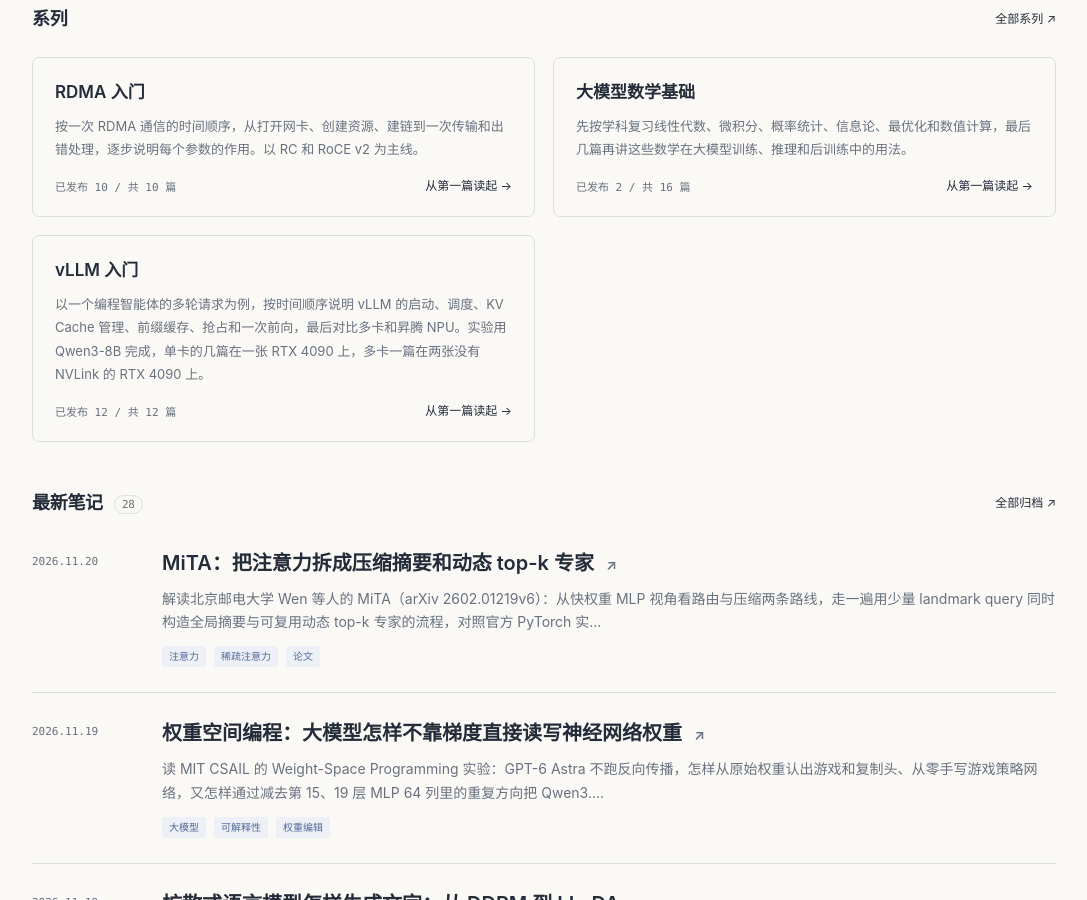
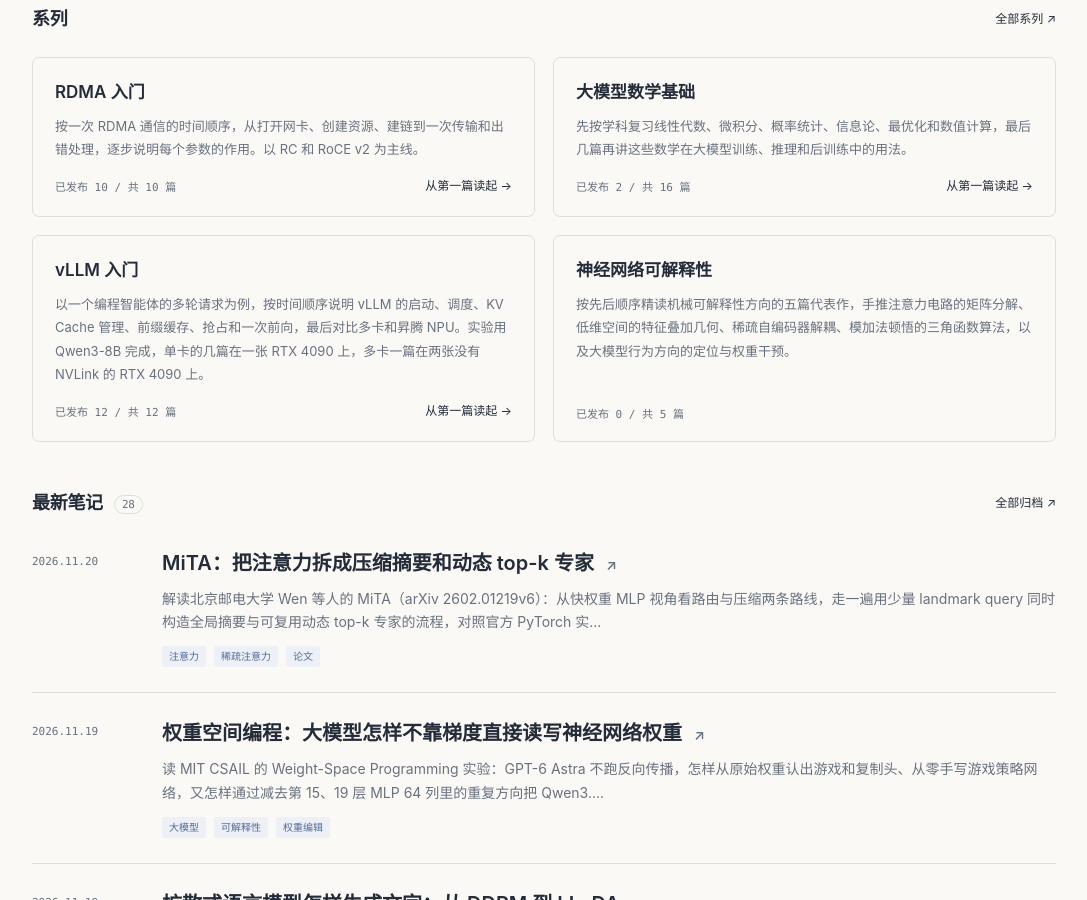
Before and after one commit to hczl/hczl.github.io, a Jekyll site: the page built from index.html, in a window 1280 px wide and 900 px high, scrolled down 951 px. Shown: the whole window, without its empty margins (96-1183 px from the left). Built offline with Jekyll 4.4.1, drawn with Linux system fonts in a browser that asks for light colours.

Commit message:
新增系列规划：神经网络可解释性

```diff
--- a/_data/series.yml
+++ b/_data/series.yml
@@ -51,3 +51,18 @@
     - 昇腾 NPU 上的 vLLM
     - 扩展：工具调用
     - 扩展：投机解码与 MTP
+- id: interp
+  title: 神经网络可解释性
+  description: 按先后顺序精读机械可解释性方向的五篇代表作，手推注意力电路的矩阵分解、低维空间的特征叠加几何、稀疏自编码器解耦、模加法顿悟的三角函数算法，以及大模型行为方向的定位与权重干预。
+  # 精读论文与对应篇目：
+  # 1. Elhage et al., "A Mathematical Framework for Transformer Circuits", Transformer Circuits Thread, 2021 (https://transformer-circuits.pub/2021/framework/index.html)
+  # 2. Elhage et al., "Toy Models of Superposition", Transformer Circuits Thread, 2022 (https://transformer-circuits.pub/2022/toy_model/index.html)
+  # 3. Bricken et al., "Towards Monosemanticity: Decomposing Language Models With Dictionary Learning", Transformer Circuits Thread, 2023 (https://transformer-circuits.pub/2023/monosemantic-features/index.html)
+  # 4. Nanda et al., "Progress Measures for Grokking via Mechanistic Interpretability", ICLR 2023 (https://arxiv.org/abs/2301.05217)
+  # 5. Arditi et al., "Refusal in Language Models Is Mediated by a Single Direction", NeurIPS 2024 (https://arxiv.org/abs/2406.11717)
+  outline:
+    - 注意力电路：QK 与 OV 矩阵怎么搬运信息
+    - 特征叠加：低维空间怎么塞下更多概念
+    - 稀疏自编码器：把混在一起的特征拆开
+    - 顿悟现象：训练时通用算法是怎么长出来的
+    - 特征方向与权重干预
```
